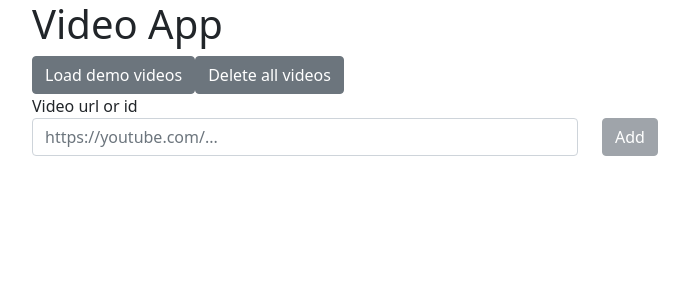
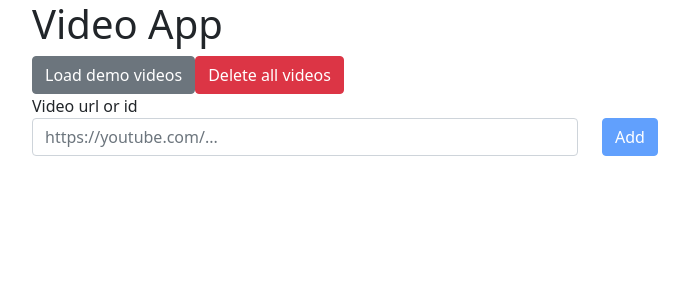
Before and after one commit to tomek-ch/video-app-redux, a React (Create React App) app: page / in a window 1280 px wide. Shown: the top 300 px of the page, without its empty margins (50-739 px from the left). Built offline with nearby package versions, Linux system fonts and the light colour scheme.

Commit message:
Set button colors

```diff
--- a/src/components/Header.tsx
+++ b/src/components/Header.tsx
@@ -11,7 +11,9 @@ function Header({ loadDemoData, wipeData }: Props) {
       <h1>Video App</h1>
       <Nav>
         <Button onClick={loadDemoData}>Load demo videos</Button>
-        <Button onClick={wipeData}>Delete all videos</Button>
+        <Button color="danger" onClick={wipeData}>
+          Delete all videos
+        </Button>
       </Nav>
     </header>
   );
--- a/src/components/NewVideoForm.tsx
+++ b/src/components/NewVideoForm.tsx
@@ -36,7 +36,9 @@ function NewVideoForm({ addVideo }: Props) {
           />
         </Col>
         <Col>
-          <Button disabled={!text}>Add</Button>
+          <Button color="primary" disabled={!text}>
+            Add
+          </Button>
         </Col>
       </Row>
       {error && <Alert color="danger">{error}</Alert>}
--- a/src/components/VideoCard.tsx
+++ b/src/components/VideoCard.tsx
@@ -20,8 +20,13 @@ function VideoCard({
       <p>Likes: {likes}</p>
       <img src={thumbnail} alt={`Thumbnail for ${title}`} />
       <p>Added: {formatDate(timestamp)}</p>
-      <Button onClick={() => removeVideo(id)}>Delete</Button>
-      <Button onClick={() => toggleFavorite(id)}>
+      <Button onClick={() => removeVideo(id)} color="danger">
+        Delete
+      </Button>
+      <Button
+        onClick={() => toggleFavorite(id)}
+        color={favorite ? "secondary" : "success"}
+      >
         {favorite ? "Remove from favorites" : "Add to favorites"}
       </Button>
     </div>
```
